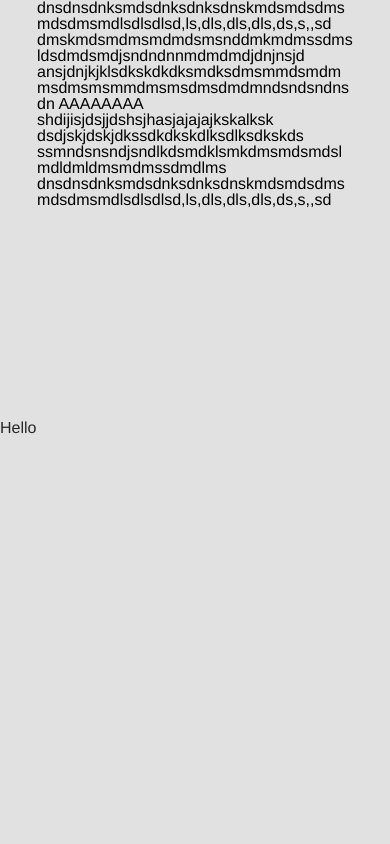
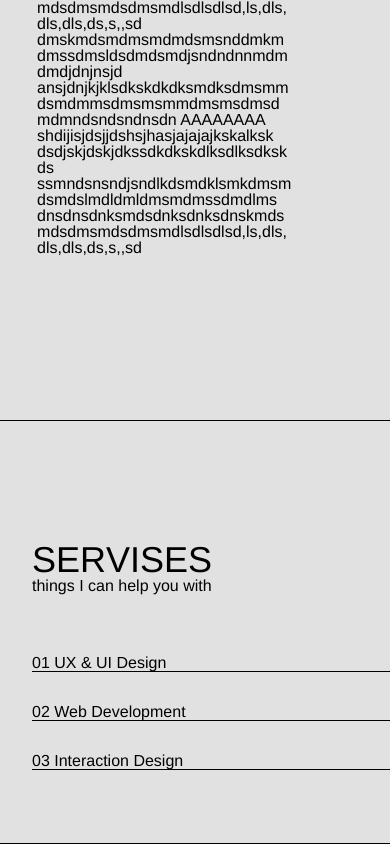
Before and after one commit to HristinaGjo/Website-Portfolio-HG, a React (Vite) app: page / in a window 390 px wide. Shown: the part 1983-2827 px from the top of the page. Before the commit the page ends 2419 px from the top, so only its background shows below. Built offline with nearby package versions, Linux system fonts and the light colour scheme.

Commit message:
Services section added mobile only

```diff
--- a/src/components/About.jsx
+++ b/src/components/About.jsx
@@ -34,6 +34,7 @@ const About = ({ id }) => {
     <>
       <div id={id} className={classes.pageCtn}>
         <div className={classes.textCtn}>
+        <div className={classes.textCtn}>
         <div className={`${classes.leftCtn} ${animate ? classes.animate : ""}`} ref={titleRef}>
           <span style={{ "--i": 1 }}>A</span>
           <span style={{ "--i": 2 }}>B</span>
@@ -54,6 +55,7 @@ const About = ({ id }) => {
           dnsdnsdnksmdsdnksdnksdnskmdsmdsdmsmdsdmsmdlsdlsdlsd,ls,dls,dls,dls,ds,s,,sd</p>
         </div>
         </div>
+        </div>
       </div>
     </>
   );
--- a/src/components/Navbar.jsx
+++ b/src/components/Navbar.jsx
@@ -6,7 +6,7 @@ const Navbar = () => {
     <>
     <div className={classes.navCtn}>
         <p>HRISTINA GJORGIEVA</p>
-        <p>PORTFOLIO VOl.1</p>
+        <p className={classes.portfolio}>PORTFOLIO VOl.1</p>
     </div>
 
     </>
--- a/src/components/Services.jsx
+++ b/src/components/Services.jsx
@@ -1,10 +1,54 @@
-import React from "react";
+import React, { useState, useEffect, useRef } from "react";
 import classes from "../styles/services.module.css"
 
-const Services = () => {
+const Services = ({ id }) => {
+    const [animate, setAnimate] = useState(false);
+    const titleRef = useRef(null);
+
+    useEffect (() => {
+      function handleScroll() {
+        const aboutSection = titleRef.current;
+        if (!aboutSection) return;
+
+        const rect = aboutSection.getBoundingClientRect();
+        const windowHeight =
+          window.innerHeight || document.documentElement.clientHeight;
+
+        if (rect.top <= windowHeight && rect.bottom >= 0) {
+          setAnimate(true);
+        } else {
+          setAnimate(false);
+        }
+      }
+
+      window.addEventListener("scroll", handleScroll);
+      // Call handleScroll once on mount to check if the element is initially in the viewport
+      handleScroll();
+
+      return () => {
+        window.removeEventListener("scroll", handleScroll);
+      };
+    }, []);
     return (
         <>
-        <h3>hello</h3>
+        <div id={id} className={classes.pageCtn}>
+        <div className={`${classes.leftCtn} ${animate ? classes.animate : ""}`} ref={titleRef}>
+        <span style={{ "--i": 1 }}>S</span>
+          <span style={{ "--i": 2 }}>E</span>
+          <span style={{ "--i": 3 }}>R</span>
+          <span style={{ "--i": 4 }}>V</span>
+          <span style={{ "--i": 5 }}>I</span>
+          <span style={{ "--i": 5 }}>S</span>
+          <span style={{ "--i": 5 }}>E</span>
+          <span style={{ "--i": 5 }}>S</span>
+                <p>things I can help you with</p>
+            </div>
+            <div className={classes.rightCtn}>
+                <div className={classes.line1}>01 {" "}UX & UI Design</div>
+                <div className={classes.line2}>02 {" "}Web Development</div>
+                <div className={classes.line3}>03 {" "}Interaction Design</div>
+            </div>
+        </div>
         </>
      );
 }
--- a/src/pages/HomePage.jsx
+++ b/src/pages/HomePage.jsx
@@ -15,8 +15,8 @@ const HomePage = () => {
     <Header />
     <Projects />
     <About />
-   {/* <Services /> */}
-   <Footer />
+   <Services />
+  {/* <Footer /> */}
 
     </>
    );
--- a/src/styles/about.module.css
+++ b/src/styles/about.module.css
@@ -11,6 +11,7 @@ body {
     flex-direction: column;
     justify-content: center;
     align-items: center;
+    border-bottom: 1px solid black;
 }
 
 .textCtn{
--- a/src/styles/header.module.css
+++ b/src/styles/header.module.css
@@ -139,11 +139,11 @@ a {
     }
 
     .rightP {
-        margin-right: 6.7rem;
+        margin-right: 7.4rem;
     }
 
     .leftP{
-        margin-left: 3.5rem;
+        margin-left: 2.6rem;
     }
 
 }
--- a/src/styles/navbar.module.css
+++ b/src/styles/navbar.module.css
@@ -18,6 +18,11 @@ body{
     font-size: 0.875rem;
 }
 
+/*.portfolio{
+    transform: rotate(90deg);
+    margin-top: 5.5rem;
+} */
+
 @media (min-width: 768px){
     .navCtn{
         position: fixed;
--- a/src/styles/projects.module.css
+++ b/src/styles/projects.module.css
@@ -73,7 +73,7 @@ body {
         position: absolute;
         background-image: linear-gradient(to right, #b4aeae 1px, transparent 1px),
                           linear-gradient(to bottom, #b4aeae 1px, transparent 1px);
-        background-size: 150px 150px;
+        background-size: 165px 165px;
         background-position: center;
         border-top: 1px solid black;
         border-bottom: 1px solid black;
--- a/src/styles/services.module.css
+++ b/src/styles/services.module.css
@@ -2,3 +2,85 @@ body {
     overflow-x: hidden;
     margin: 0;
 }
+
+.pageCtn {
+    width: 100%;
+    height: 50vh;
+    display: flex;
+    flex-direction: column;
+    justify-content: center;
+    /*align-items: center; */
+    border-bottom: 1px solid black;
+}
+
+.textCtn{
+    width: 81%;
+    max-width: 800px;
+    font-family: "Helvetica";
+    display: flex; /* Add this line */
+    justify-content: space-between; /* Add this line */
+    align-items: center;
+}
+
+.leftCtn {
+    font-size: 2.25rem;
+    margin-left: 2rem;
+    margin-bottom: 8rem;
+}
+
+.leftCtn p {
+    font-size: 1rem;
+    font-weight: 250;
+}
+
+.rightCtn {
+    position: absolute;
+    left: 0;
+    right: 0;
+    overflow-wrap: break-word;
+    display: flex;
+    flex-direction: column;
+    justify-content: flex-start;
+    align-items: flex-start;
+    margin-top: 10rem;
+    padding: 1rem;
+}
+
+
+.line1{
+
+    border-bottom: 1px solid black;
+}
+
+.line3, .line2{
+    border-bottom: 1px solid black;
+}
+
+.line1,
+.line2,
+.line3 {
+    width: 100%;
+    margin: 1rem;
+}
+
+.rightCtn > * {
+    margin-left: 1rem;
+    white-space: nowrap;
+    width: 100%;
+}
+
+@keyframes fliper {
+    30%{
+        transform: rotateY(360deg);
+    }
+    100%{
+        transform: rotateY(360deg);
+    }
+
+}
+
+    .animate span{
+        display: inline-block;
+        animation: fliper 2s linear normal;
+        animation-delay: calc(var(--i)*0.15s);
+    }
```
